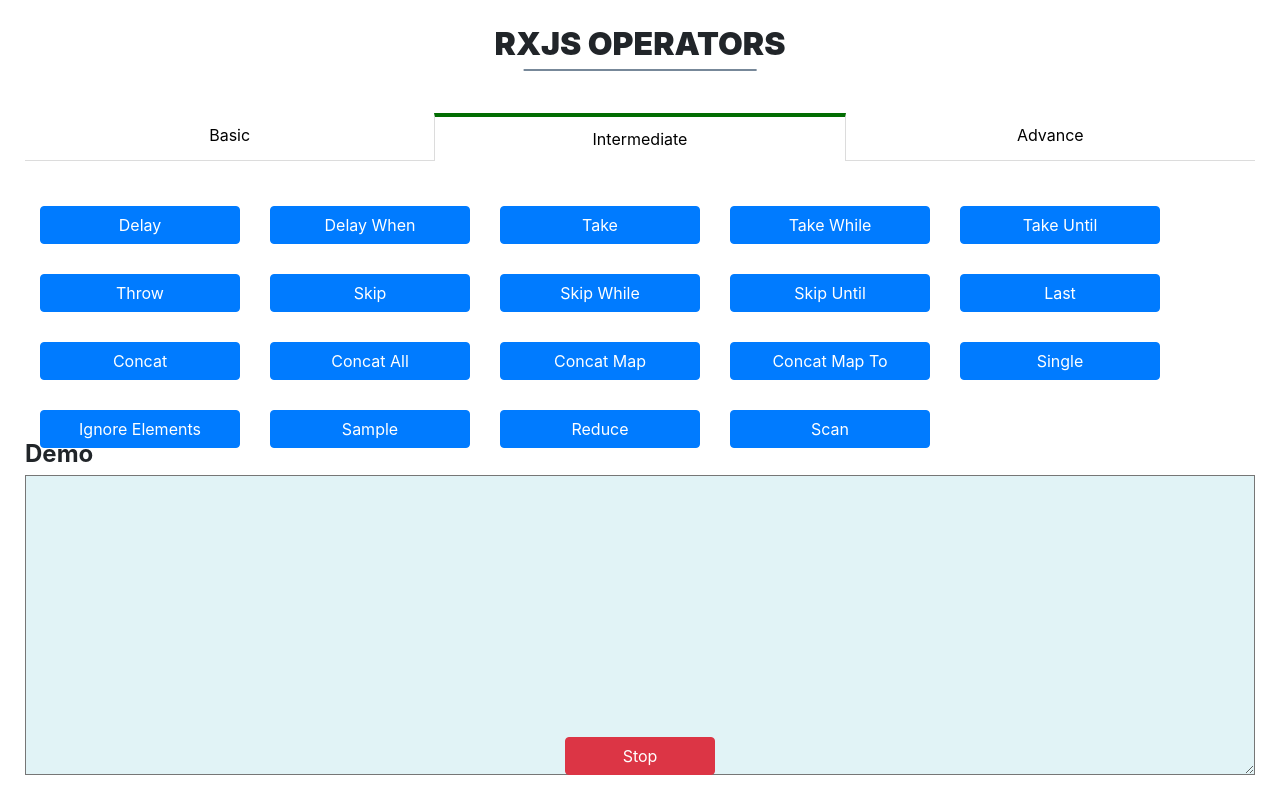
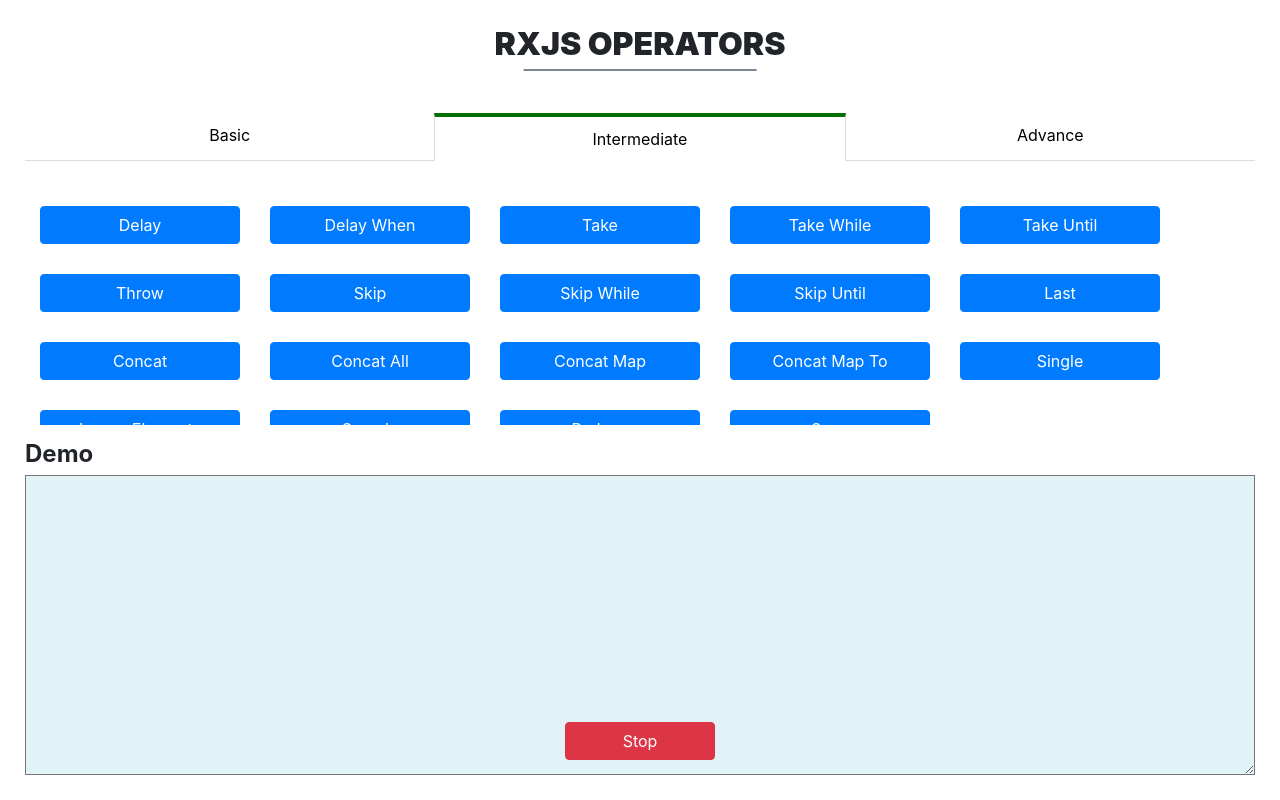
Before and after one commit to ahmadykhan555/rxjsoperators, an Angular app: page /intermediate in a window 1280 px wide. Built offline with nearby package versions, Linux system fonts and the light colour scheme.

Commit message:
Minor style tweaks

```diff
--- a/src/app/app.component.scss
+++ b/src/app/app.component.scss
@@ -31,6 +31,7 @@
       flex: 1;
       padding: 10px;
       text-align: center;
+      text-decoration: none;
       border-bottom: 1px solid gainsboro;
       color: black;
       &:last-child {
@@ -49,6 +50,7 @@
   .operators-container {
     flex: 1;
     margin-top: 30px;
+    max-height: 380px;
   }
 
   .output-console {
@@ -69,7 +71,7 @@
 
     &__actions {
       position: absolute;
-      bottom: 0;
+      bottom: 15px;
       left: 50%;
       transform: translateX(-50%);
 
--- a/src/app/intermediate-operators/intermediate-operators.component.html
+++ b/src/app/intermediate-operators/intermediate-operators.component.html
@@ -1,4 +1,4 @@
-<div class="intermediate-opertors">
+<div class="intermediate-operators">
     <button
       *ngFor="let operator of operators"
       class="btn btn-primary operator"
--- a/src/app/intermediate-operators/intermediate-operators.component.scss
+++ b/src/app/intermediate-operators/intermediate-operators.component.scss
@@ -1,5 +1,10 @@
-.operator {
-  margin: 15px;
-  text-transform: capitalize;
-  min-width: 200px;
+.intermediate-operators {
+  height: calc(100% - 50px);
+  overflow-y: scroll;
+
+  .operator {
+    margin: 15px;
+    text-transform: capitalize;
+    min-width: 200px;
+  }
 }
```
